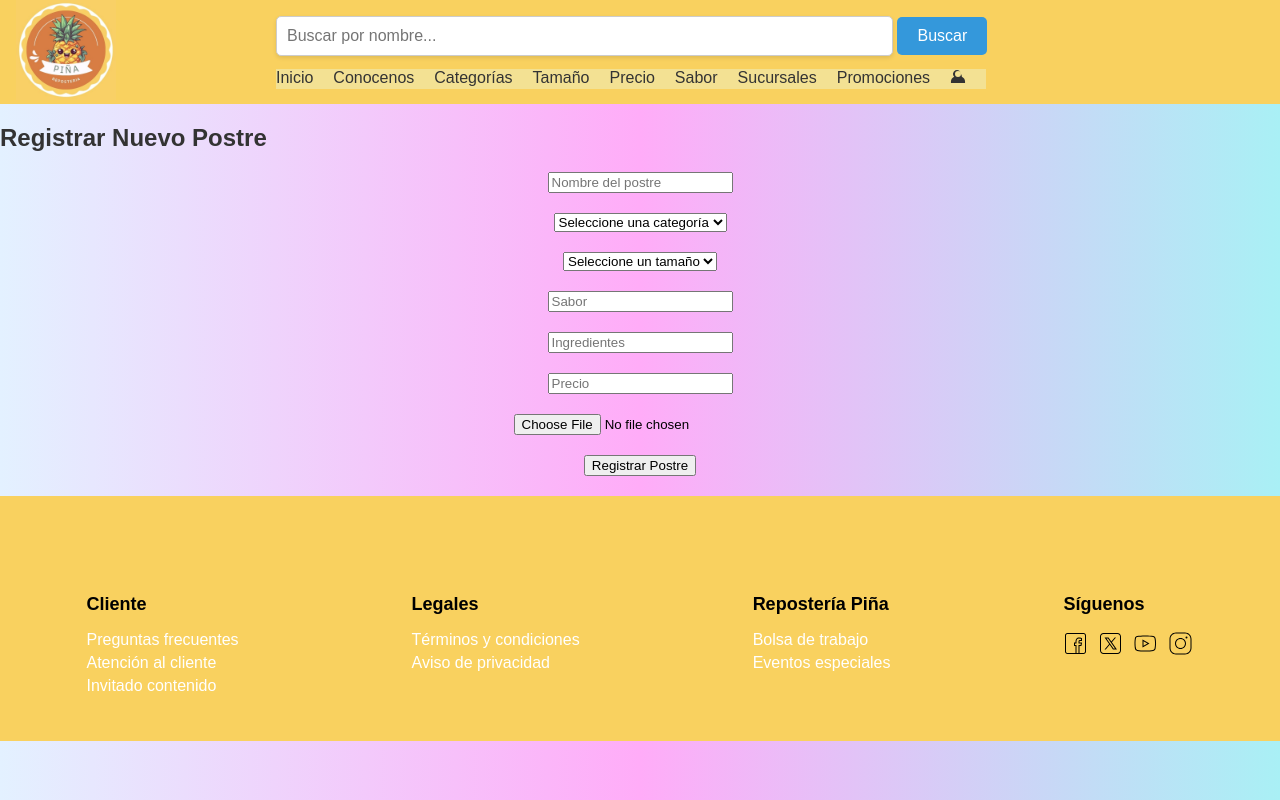
After one commit to RobertoLopezAguilera/ResoteriaPi-a, a PHP site: page /regitro-postre.php in a window 1280 px wide. The commit adds this page. Run offline with PHP 8.4, Linux system fonts and the light colour scheme.

Commit message:
Registrar postres

```diff
--- a/Ordena.php
+++ b/Ordena.php
@@ -10,3 +10,4 @@
 
 </body>
 </html>
+<?php include('footer.php');?>
--- a/header.php
+++ b/header.php
@@ -43,9 +43,9 @@
                             <a href="catalogo.php?precio=200">Menos de $200</a>
                             <a href="catalogo.php?precio=300">Menos de $300</a>
                             <a href="catalogo.php?precio=400">Menos de $400</a>
-                            <a href="catalogo.php?precio=600">$Menos de $600</a>
-                            <a href="catalogo.php?precio=600">$Menos de $600</a>
-                            <a href="catalogo.php?precio=700">$Menos de $700</a>
+                            <a href="catalogo.php?precio=600">Menos de $500</a>
+                            <a href="catalogo.php?precio=600">Menos de $600</a>
+                            <a href="catalogo.php?precio=700">Menos de $700</a>
                             <a href="catalogo.php?precio=800">Más de $700</a>
                             </div>
                         </li>
@@ -54,6 +54,7 @@
                             <div class="dropdown-content">
                                 <a href="catalogo.php?sabor=chocolate">Chocolate</a>
                                 <a href="catalogo.php?sabor=vainilla">Vainilla</a>
+                                <a href="catalogo.php?sabor=fresa">Fresa</a>
                             </div>
                         </li>
                         <li><a href="https://www.google.com/maps/search/?api=1&query=Respostería+Piña" target="_blank">Sucursales</a></li>
@@ -66,6 +67,8 @@
                                 </a>
                             <div class="dropdown-content">
                                 <a href="cerrar-sesion.php">Cerrar cesion</a>
+                                <a href="regitro-postre.php">Registrar postre</a>
+                                <a href="calendario.php">Calendario</a>
                             </div>
                         </li>
                     </ul>
--- /dev/null
+++ b/regitro-postre.php
@@ -0,0 +1,77 @@
+<?php include('header.php'); ?>
+<!DOCTYPE html>
+<html lang="es">
+<head>
+    <meta charset="UTF-8">
+    <meta name="viewport" content="width=device-width, initial-scale=1.0">
+    <title>Registrar Nuevo Postre</title>
+    <link rel="stylesheet" href="css/estilo.css">
+    <script>
+        function actualizarTamaño() {
+            var categoria = document.getElementById("categoria").value;
+            var tamañoSelect = document.getElementById("tamaño");
+
+            // Limpiar opciones actuales
+            tamañoSelect.innerHTML = '';
+
+            // Agregar opciones según la categoría seleccionada
+            if (categoria === "Galletas" || categoria === "Cupcake") {
+                var opciones = ["6 Pzs", "12 Pzs"];
+            } else {
+                var opciones = ["Grande", "Mediano", "Chico"];
+            }
+
+            // Agregar las nuevas opciones al menú desplegable
+            for (var i = 0; i < opciones.length; i++) {
+                var opcion = opciones[i];
+                var elemento = document.createElement("option");
+                elemento.textContent = opcion;
+                tamañoSelect.appendChild(elemento);
+            }
+        }
+    </script>
+</head>
+<body>
+    <div class="div-Registro">
+        <div class="registro-container">
+            <h2>Registrar Nuevo Postre</h2>
+            <form class="registro-form" action="registro-postre.php" method="POST" enctype="multipart/form-data">
+                <div class="form-group">
+                    <input type="text" id="nombre" name="nombre" required placeholder="Nombre del postre" class="input-text">
+                </div>
+                <div class="form-group">
+                    <select id="categoria" name="categoria" required class="input-text" onchange="actualizarTamaño()">
+                        <option value="" disabled selected>Seleccione una categoría</option>
+                        <option value="Pastel">Pastel</option>
+                        <option value="Gelatina">Gelatina</option>
+                        <option value="Cupcake">Cupcake</option>
+                        <option value="Galletas">Galletas</option>
+                    </select>
+                </div>
+                <div class="form-group">
+                    <select id="tamaño" name="tamaño" required class="input-text">
+                        <option value="" disabled selected>Seleccione un tamaño</option>
+                    </select>
+                </div>
+                <div class="form-group">
+                    <input type="text" id="sabor" name="sabor" required placeholder="Sabor" class="input-text">
+                </div>
+                <div class="form-group">
+                    <input type="text" id="ingredientes" name="ingredientes" required placeholder="Ingredientes" class="input-text">
+                </div>
+                <div class="form-group">
+                    <input type="number" id="precio" name="precio" required placeholder="Precio" class="input-text">
+                </div>
+                <div class="form-group">
+                    <input type="file" id="imagen" name="imagen" accept="image/*" required>
+                </div>
+                <div class="form-group">
+                    <button type="submit" class="registro-button">Registrar Postre</button>
+                </div>
+            </form>
+        </div>
+    </div>
+</body>
+</html>
+
+<?php include('footer.php');?>
```
Also changed, not shown: catalogo.php (+8 -0 lines), calendario.php (added).
